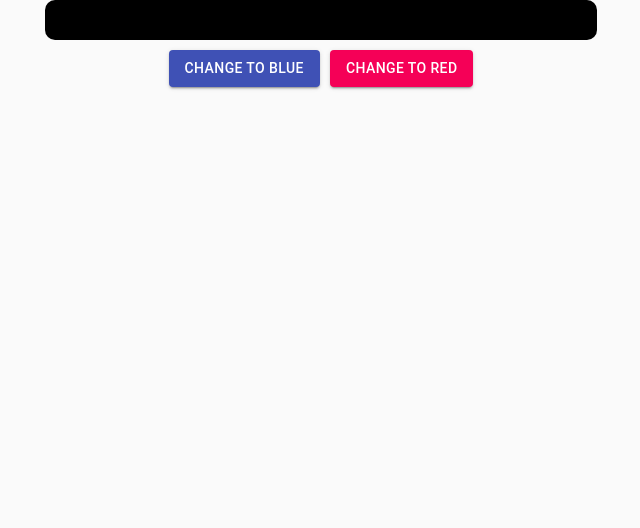
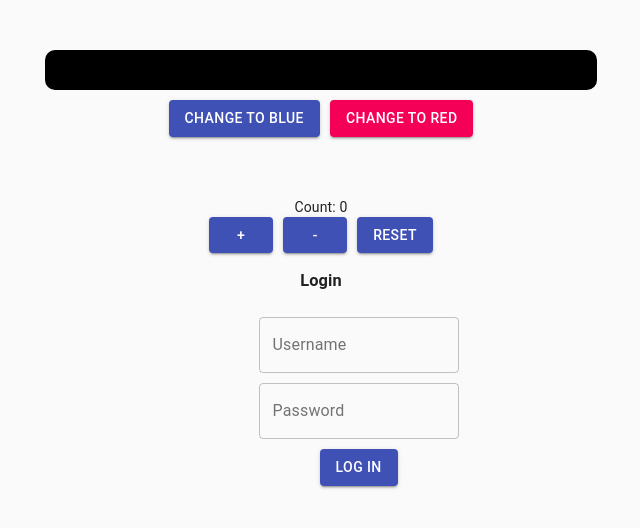
Before and after one commit to Eric-A102/useReducer-useContext-localStorage, a React (Create React App) app: page / in a window 1280 px wide. Shown: the top 528 px of the page, without its empty margins (319-959 px from the left). Built offline with nearby package versions, Linux system fonts and the light colour scheme.

Commit message:
no more props drilling

```diff
--- /dev/null
+++ b/src/component/Count.js
@@ -0,0 +1,35 @@
+import React, { useContext } from "react";
+import { store } from "../store";
+import { Button } from "@material-ui/core";
+
+export default function Count() {
+  const { state, dispatch } = useContext(store);
+  return (
+    <div>
+      <div style={{ marginTop: 60 }}>Count: {state.count}</div>
+      <Button
+        variant="contained"
+        color="primary"
+        style={{ marginRight: 10 }}
+        onClick={() => dispatch({ type: "increment" })}
+      >
+        +
+      </Button>
+      <Button
+        variant="contained"
+        color="primary"
+        style={{ marginRight: 10 }}
+        onClick={() => dispatch({ type: "decrement" })}
+      >
+        -
+      </Button>
+      <Button
+        variant="contained"
+        color="primary"
+        onClick={() => dispatch({ type: "reset" })}
+      >
+        Reset
+      </Button>
+    </div>
+  );
+}
--- /dev/null
+++ b/src/component/Login.js
@@ -0,0 +1,108 @@
+import React, { useContext } from "react";
+import { store } from "../store";
+import { makeStyles } from "@material-ui/core/styles";
+import TextField from "@material-ui/core/TextField";
+import Button from "@material-ui/core/Button";
+
+export default function Counter() {
+  const classes = useStyles();
+  const { state, dispatch } = useContext(store);
+  const { user, isLoggedIn, errorMsg } = state;
+
+  const handleChange = e => {
+    dispatch({
+      type: "form",
+      field: e.target.name,
+      value: e.target.value
+    });
+  };
+
+  const handleSubmit = e => {
+    e.preventDefault();
+    if (user.userName === "eric" && user.passWord === "atento123") {
+      dispatch({
+        type: "login"
+      });
+    } else {
+      dispatch({
+        type: "error"
+      });
+    }
+  };
+  return (
+    <>
+      {errorMsg && <p style={{ color: "red" }}>{errorMsg}</p>}
+
+      <div
+        style={{
+          display: "flex",
+          justifyContent: "center",
+          flexDirection: "column"
+        }}
+      >
+        {isLoggedIn ? (
+          <>
+            <div style={{ marginTop: 20 }}>Welcome {user.userName}</div>
+            <Button
+              color="primary"
+              onClick={() => dispatch({ type: "logOut" })}
+            >
+              Log Out
+            </Button>
+          </>
+        ) : (
+          <>
+            <h3>Login</h3>
+            <form
+              style={{ marginLeft: "44.5%" }}
+              className={classes.root}
+              noValidate
+              autoComplete="off"
+              onSubmit={handleSubmit}
+            >
+              <div
+                style={{
+                  display: "flex",
+                  flexDirection: "column",
+                  alignItems: "center"
+                }}
+              >
+                <TextField
+                  id="outlined-basic"
+                  label="Username"
+                  variant="outlined"
+                  name="userName"
+                  onChange={handleChange}
+                  value={user.userName}
+                />
+
+                <TextField
+                  style={{ marginTop: 10, marginBottom: 10 }}
+                  id="outlined-basic"
+                  label="Password"
+                  variant="outlined"
+                  name="passWord"
+                  type="password"
+                  onChange={handleChange}
+                  value={user.passWord}
+                />
+                <Button variant="contained" color="primary" type="submit">
+                  Log In
+                </Button>
+              </div>
+            </form>
+          </>
+        )}
+      </div>
+    </>
+  );
+}
+
+const useStyles = makeStyles(theme => ({
+  root: {
+    "& > *": {
+      margin: theme.spacing(1),
+      width: 200
+    }
+  }
+}));
--- a/src/component/Sample.js
+++ b/src/component/Sample.js
@@ -1,15 +1,14 @@
 import React, { useContext } from "react";
 import { store } from "../store";
-import { makeStyles } from "@material-ui/core/styles";
 import Button from "@material-ui/core/Button";
 import CssBaseline from "@material-ui/core/CssBaseline";
 import Typography from "@material-ui/core/Typography";
 import Container from "@material-ui/core/Container";
+import Count from "./Count";
+import Login from "./Login";
 
 export default function Sample() {
-  const classes = useStyles();
-  const globalState = useContext(store);
-  const { state, dispatch } = globalState;
+  const { state, dispatch } = useContext(store);
 
   return (
     <>
@@ -21,11 +20,11 @@ export default function Sample() {
             backgroundColor: `${state.backGroundColor}`,
             height: "5vh",
             borderRadius: 10,
-            marginBottom: 10
+            marginBottom: 10,
+            marginTop: 50
           }}
         />
       </Container>
-
       <Button
         variant="contained"
         color="primary"
@@ -41,17 +40,8 @@ export default function Sample() {
       >
         Change to Red
       </Button>
+      <Count />
+      <Login />
     </>
   );
 }
-
-const useStyles = makeStyles(theme => ({
-  root: {
-    flexGrow: 1
-  },
-  paper: {
-    padding: theme.spacing(2),
-    textAlign: "center",
-    color: theme.palette.text.secondary
-  }
-}));
--- a/src/reducer.js
+++ b/src/reducer.js
@@ -4,6 +4,27 @@ export default function reducer(state, action) {
       return { ...state, backGroundColor: "blue" };
     case "changeColorRed":
       return { ...state, backGroundColor: "Red" };
+    case "increment":
+      return { ...state, count: state.count + 1 };
+    case "decrement":
+      return { ...state, count: state.count - 1 };
+    case "reset":
+      return { ...state, count: 0 };
+    case "form":
+      return {
+        ...state,
+        user: { ...state.user, [action.field]: action.value }
+      };
+    case "login":
+      return { ...state, isLoggedIn: true, errorMsg: "" };
+    case "logOut":
+      return {
+        ...state,
+        isLoggedIn: false,
+        user: { ...state.user, userName: "", passWord: "" }
+      };
+    case "error":
+      return { ...state, errorMsg: "Invalid username or password" };
     default:
       throw new Error();
   }
--- a/src/store.js
+++ b/src/store.js
@@ -1,7 +1,13 @@
 import React, { createContext, useReducer } from "react";
 import reducer from "./reducer";
 
-const initialState = { backGroundColor: "black" };
+const initialState = {
+  backGroundColor: "black",
+  count: 0,
+  user: { userName: "", passWord: "" },
+  isLoggedIn: false,
+  errorMsg: ""
+};
 const store = createContext(initialState);
 const { Provider } = store;
 
```
